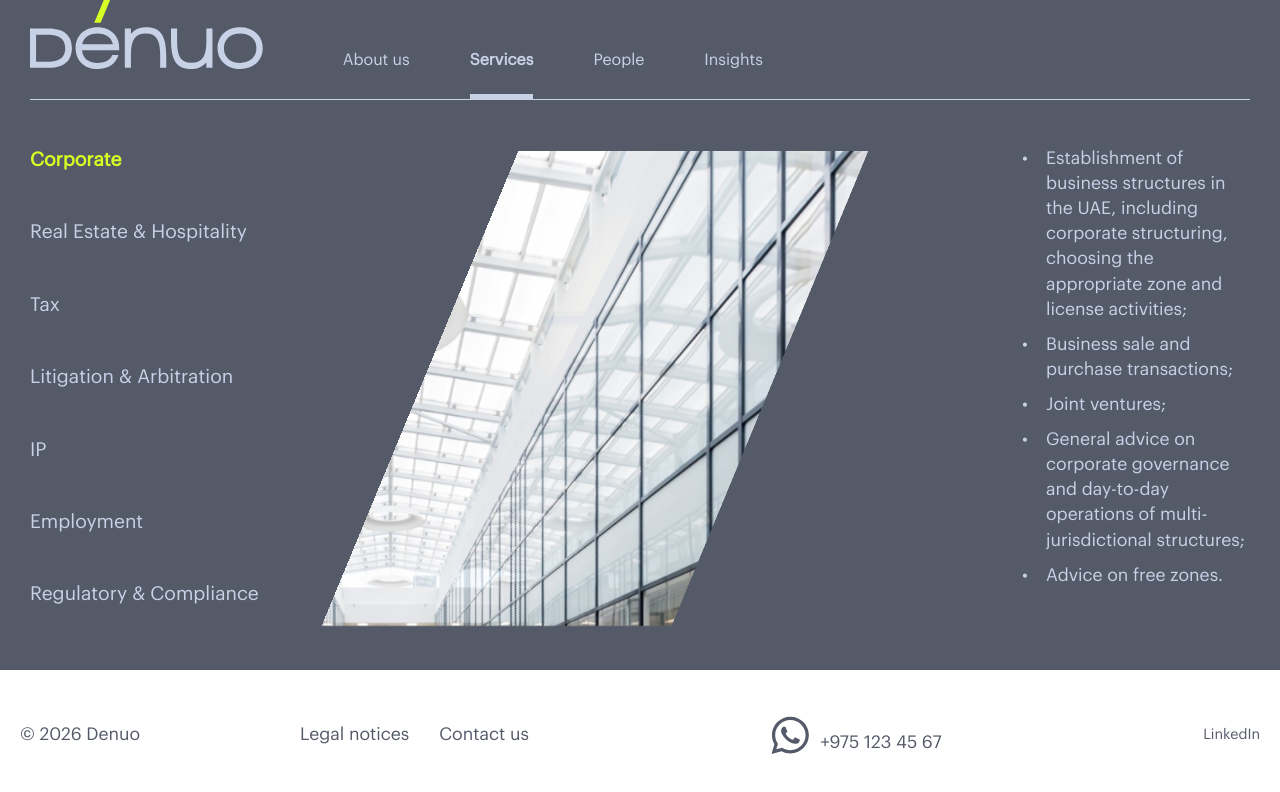
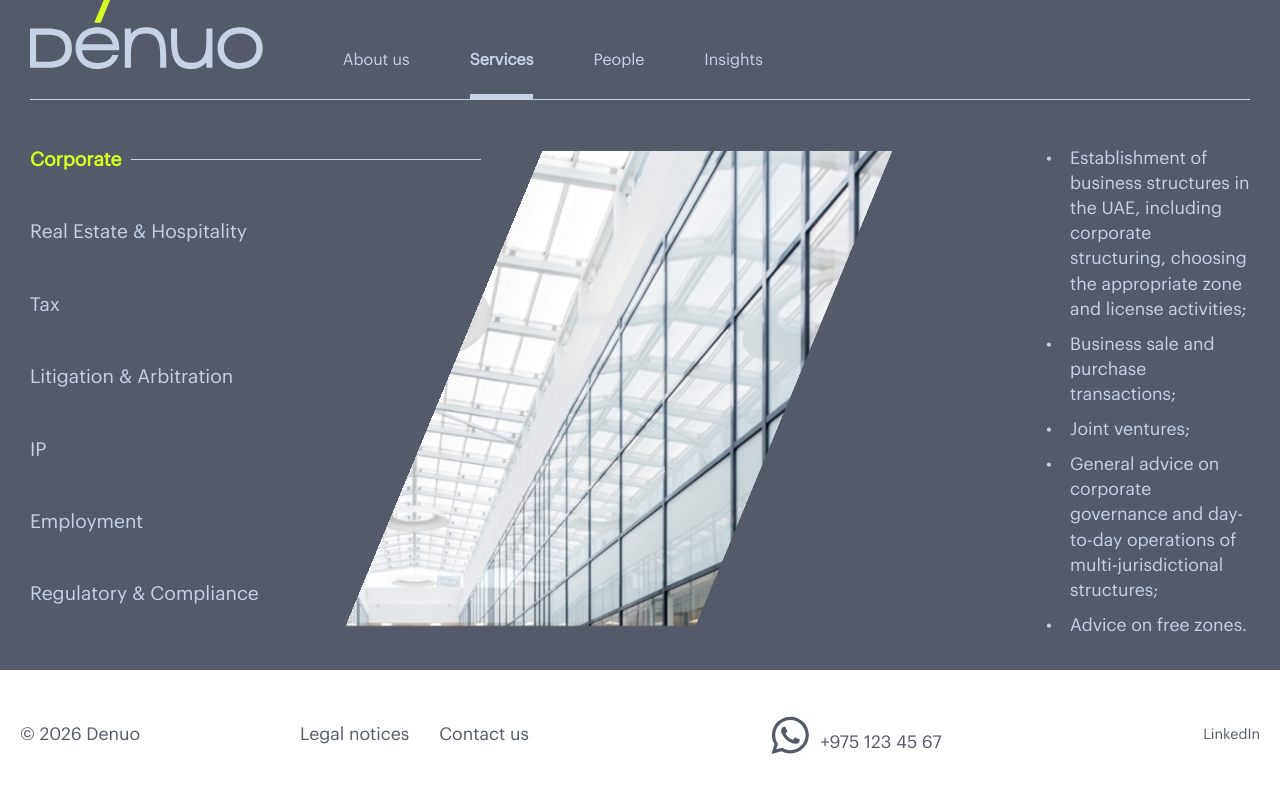
Before and after one commit to DenuoSoft/Web-LSI, a React (Vite) app: page /services in a window 1280 px wide. Shown: the top 792 px of the page. Built offline with nearby package versions, Linux system fonts and the light colour scheme.

Commit message:
update styles

```diff
--- a/src/components/Tabs/Tabs.styled.ts
+++ b/src/components/Tabs/Tabs.styled.ts
@@ -74,7 +74,7 @@ export const TabsItem = styled.div<{$isActive: boolean; $variant: TabsVariant}>`
 		content: '';
 		display: inline-block;
 		max-width: 100%;
-		//width: ${({$isActive}) => ($isActive ? 'min(550px, 100%)' : '0')};
+		//width: ${({$isActive}) => ($isActive ? 'min(650px, 100%)' : '0')};
 		height: 1px;
 		z-index: -1;
 		background: #c8d2e6;
@@ -83,15 +83,21 @@ export const TabsItem = styled.div<{$isActive: boolean; $variant: TabsVariant}>`
 		opacity: ${({$isActive}) => ($isActive ? 1 : 0)};
 		transform: scaleX(${({$isActive}) => ($isActive ? 1 : 0)});
 		transform-origin: left;
+		@media (max-width: ${breakpoints.xxl}) {
+				width: 35rem;
+			}
 	}
 
 	&:hover {
 		color: #d7ff23;
 
 		&::after {
-			width: 550px;
+			width: 65rem;
 			opacity: 1;
 			transform: scaleX(1);
+			@media (max-width: ${breakpoints.xxl}) {
+				width: 55rem;
+			}
 		}
 	}
 
@@ -150,6 +156,7 @@ export const TabsAkkut = styled.div<{
 	${({$variant, $visible}) =>
 		$variant === 'insights' &&
 		css`
+			position: absolute;
 			background-color: #d7ff23;
 			top: 18rem;
 			right: 39rem;
```
